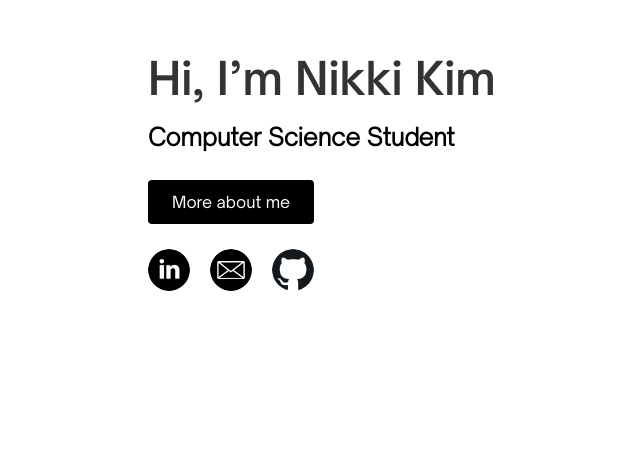
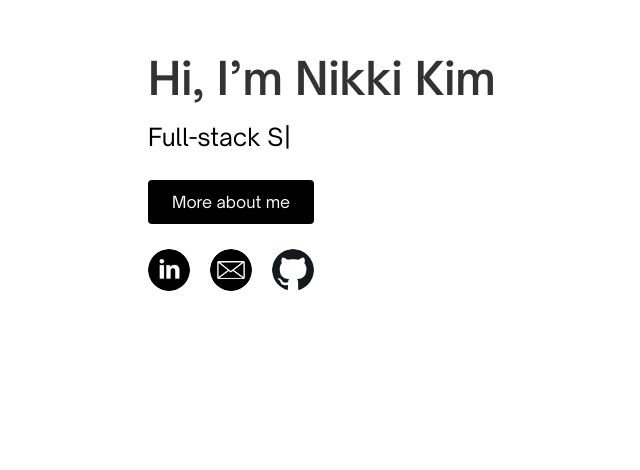
Before and after one commit to nnkim999/nikki-portfolio, a React (Create React App) app: page / in a window 1280 px wide. Shown: the part 330-800 px from the top of the page, without its empty margins (257-897 px from the left). Built offline with nearby package versions, Linux system fonts and the light colour scheme; grey boxes are pictures that could not be loaded.

Commit message:
added typing

```diff
--- a/package.json
+++ b/package.json
@@ -14,6 +14,7 @@
     "react-router-dom": "^7.5.3",
     "react-scripts": "^5.0.1",
     "react-scroll": "^1.9.3",
+    "react-typed": "^2.0.12",
     "web-vitals": "^2.1.4"
   },
   "scripts": {
--- a/src/Styles/Main.css
+++ b/src/Styles/Main.css
@@ -57,6 +57,10 @@ h1 {
   }
 
 /*Hero section*/
+.typing {
+    font-weight: 500;
+    color: black;
+  }
 
 .video-container{
     display: flex;
--- a/src/pages/Main.js
+++ b/src/pages/Main.js
@@ -3,7 +3,7 @@ import "../Styles/Main.css";
 import Navbar from '../Pages/Navbar';
 import EmailForm from '../Pages/Email';
 
-
+import { ReactTyped } from "react-typed";
 import aboutVideo from "../Media/aboutvideo.mp4";
 import profileVideo from "../Media/profile.mp4";
 import linkedinicon from "../Media/linkedinicon.png";
@@ -118,7 +118,18 @@ function Main(){
                 </div>
                 <div className='hero-left'>
                     <h1>Hi, I’m Nikki Kim</h1>
-                    <h2>Computer Science Student</h2>
+                    <h2>
+                        <ReactTyped
+                            className="typing"
+                            strings={[
+                            "Computer Science Student",
+                            "Full-stack Software Developer",
+                            ]}
+                            typeSpeed={100}
+                            backSpeed={50}
+                            loop
+                        />
+                    </h2>
                     <button className='cta-btn' onClick={() => scrollToSection(aboutSectionRef)}>More about me</button>
                     <div className="icons-ctr">
                         <div className="icons">
```
Also changed, not shown: 1 other file (tests, documents, lock files or other folders).
